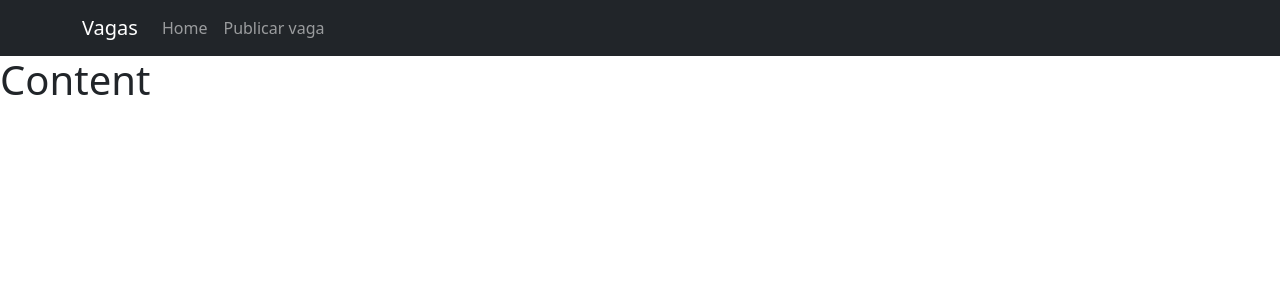
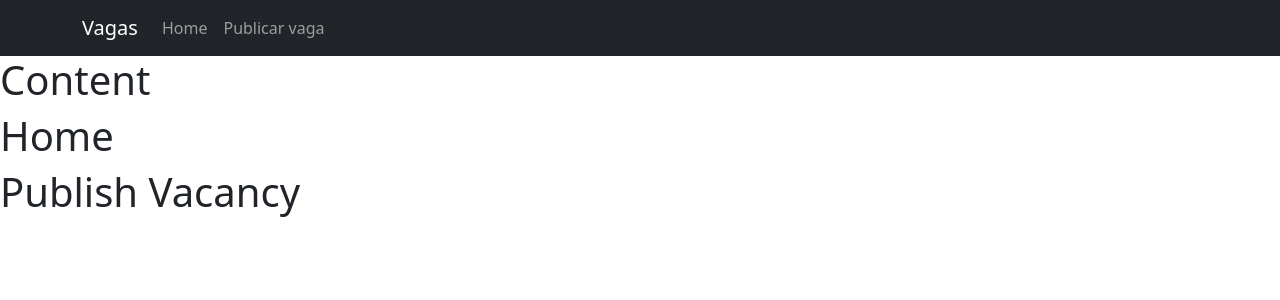
Before and after one commit to JuanSavedra/Vacancies, a Vue app: page / in a window 1280 px wide. Shown: the top 300 px of the page. Built offline with nearby package versions, Linux system fonts and the light colour scheme.

Commit message:
creating components home and publish vacancy

```diff
--- a/src/App.vue
+++ b/src/App.vue
@@ -18,6 +18,4 @@ export default {
 }
 </script>
 
-<style>
-#app {}
-</style>
+<style></style>
--- a/src/components/layouts/Content.vue
+++ b/src/components/layouts/Content.vue
@@ -1,12 +1,21 @@
 <template>
   <div>
     <h1>Content</h1>
+    <Home />
+    <PublishVacancy />
   </div>
 </template>
 
 <script>
+  import Home from '../views/Home.vue'
+  import PublishVacancy from '../views/PublishVacancy.vue'
+
   export default {
-    name: 'Content'
+    name: 'Content',
+    components: {
+      Home,
+      PublishVacancy
+    }
   }
 </script>
 
--- /dev/null
+++ b/src/components/views/Home.vue
@@ -0,0 +1,13 @@
+<template>
+  <div>
+    <h1>Home</h1>
+  </div>
+</template>
+
+<script>
+  export default {
+    name: 'Home'
+  }
+</script>
+
+<style></style>
--- /dev/null
+++ b/src/components/views/PublishVacancy.vue
@@ -0,0 +1,13 @@
+<template>
+  <div>
+    <h1>Publish Vacancy</h1>
+  </div>
+</template>
+
+<script>
+  export default {
+    name: 'PublishVacancy'
+  }
+</script>
+
+<style></style>
```
